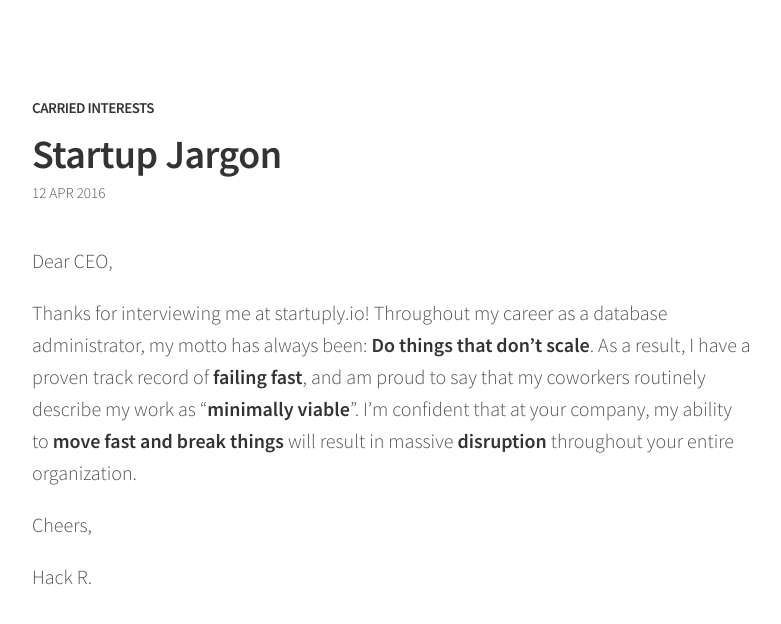
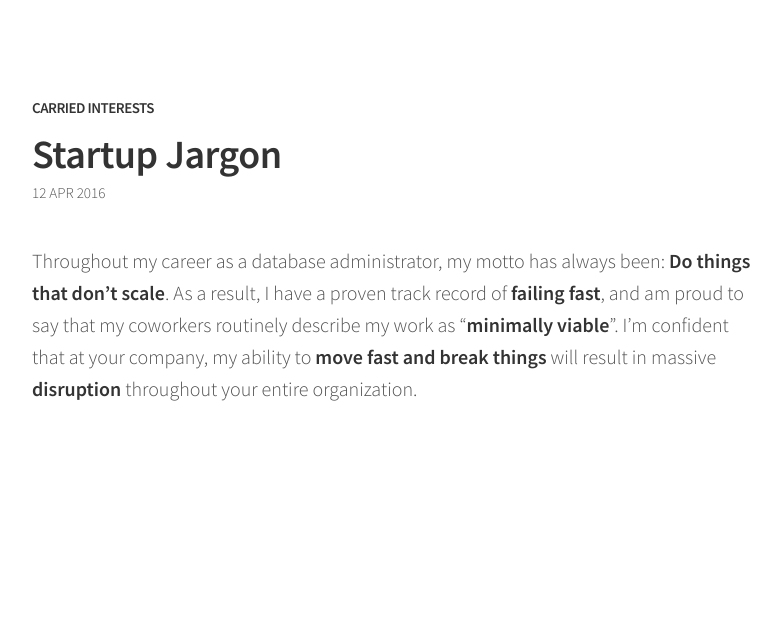
Before and after one commit to sl8r000/carried-interests, a Jekyll site: the page built from _posts/2016-04-12-startup-jargon.md, in a window 1280 px wide. Shown: the top 624 px of the page, without its empty margins (248-1029 px from the left). Built offline with Jekyll 4.4.1, drawn with Linux system fonts in a browser that asks for light colours.

Commit message:
change letter

```diff
--- a/_posts/2016-04-12-startup-jargon.md
+++ b/_posts/2016-04-12-startup-jargon.md
@@ -2,10 +2,4 @@
 title: Startup Jargon
 ---
 
-Dear CEO,
-
-Thanks for interviewing me at startuply.io! Throughout my career as a database administrator, my motto has always been: **Do things that don't scale**. As a result, I have a proven track record of **failing fast**, and am proud to say that my coworkers routinely describe my work as "**minimally viable**". I'm confident that at your company, my ability to **move fast and break things** will result in massive **disruption** throughout your entire organization.
-
-Cheers,
-
-Hack R.
+Throughout my career as a database administrator, my motto has always been: **Do things that don't scale**. As a result, I have a proven track record of **failing fast**, and am proud to say that my coworkers routinely describe my work as "**minimally viable**". I'm confident that at your company, my ability to **move fast and break things** will result in massive **disruption** throughout your entire organization.
```
